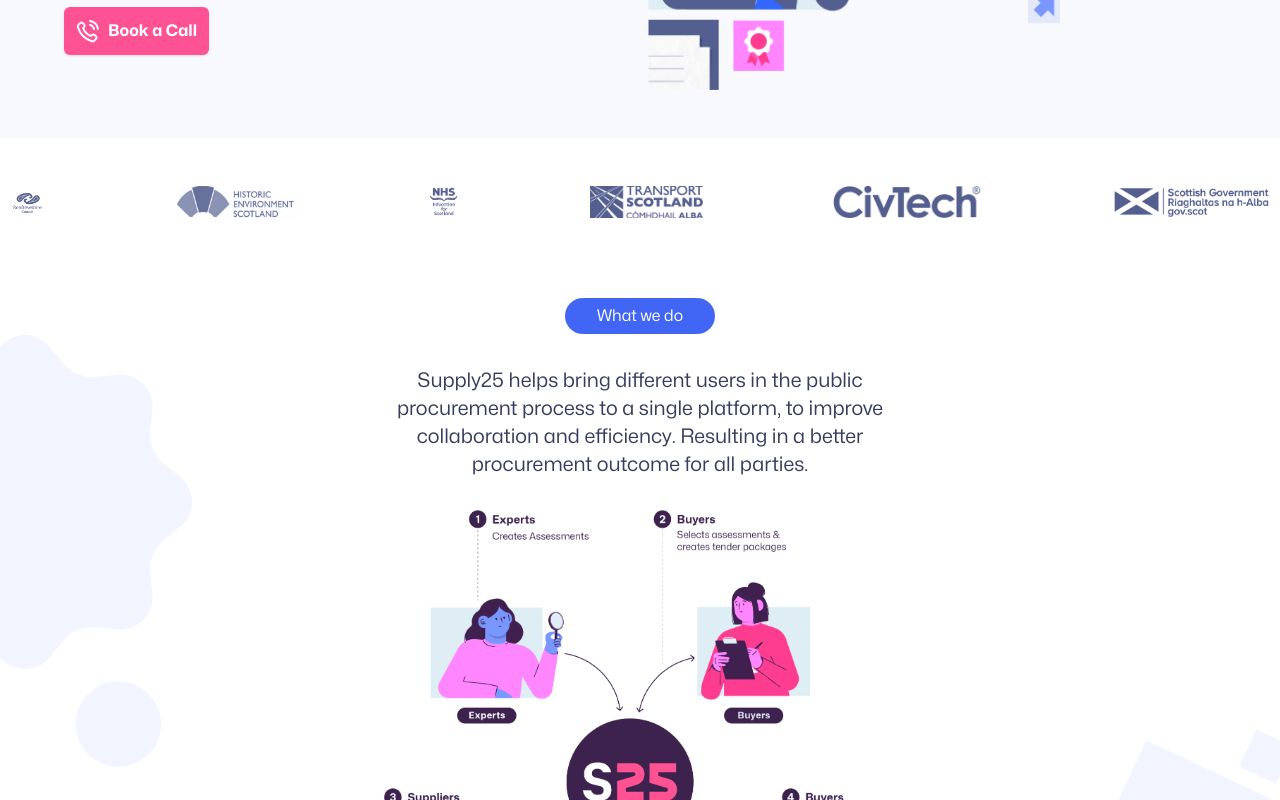
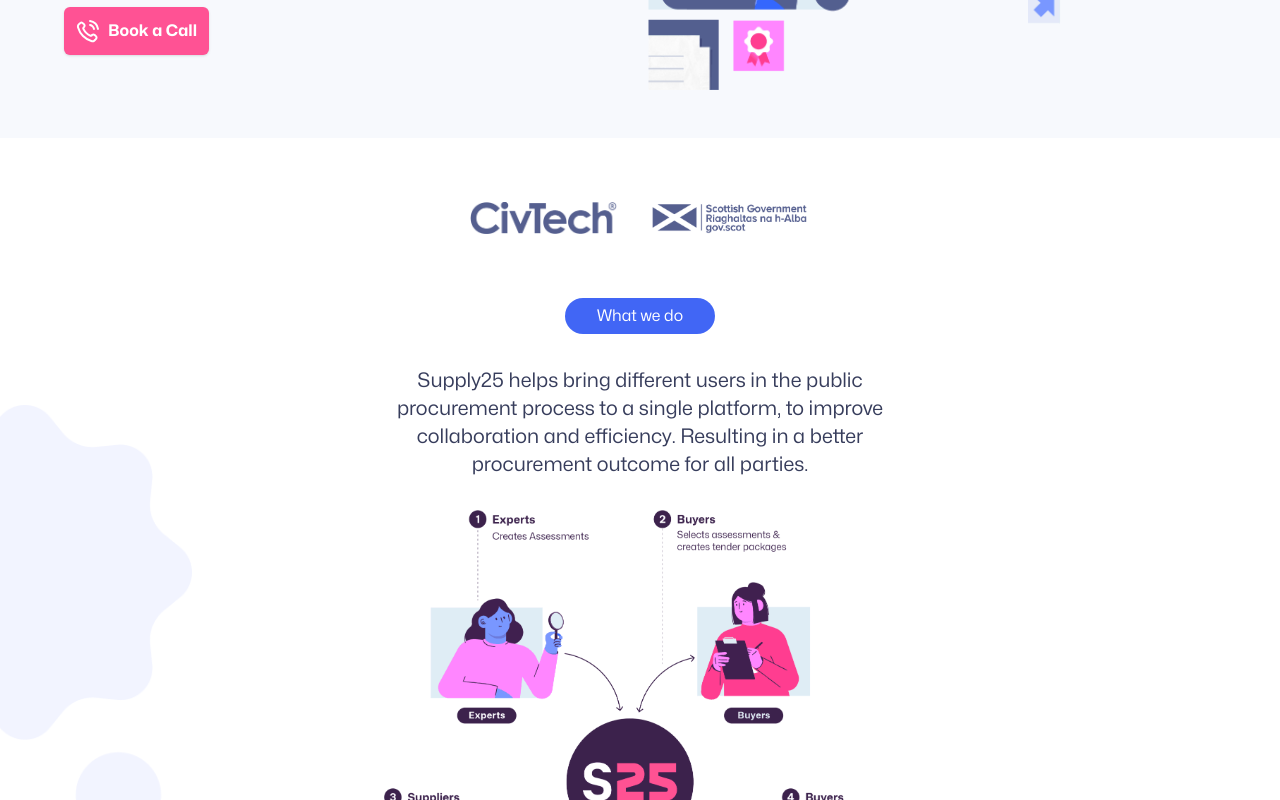
Before and after one commit to oliverjam/supply25, a Next.js app: page / in a window 1280 px wide. Shown: the part 560-1360 px from the top of the page. Built offline with nearby package versions, Linux system fonts and the light colour scheme.

Commit message:
Hide most partner logos for now

```diff
--- a/app/logos.tsx
+++ b/app/logos.tsx
@@ -9,8 +9,8 @@
 
 export function Logos() {
 	return (
-		<div className="flex items-center justify-between gap-4 py-12 px-2 overflow-x-auto [scrollbar-width:thin] [scrollbar-color:theme(colors.misty)_theme(colors.misty-light)]">
-			<img
+		<div className="flex items-center justify-center gap-8 px-2">
+			{/* <img
 				src={renfrewshire.src}
 				width={renfrewshire.width}
 				height={renfrewshire.height}
@@ -37,7 +37,7 @@
 				height={transport.height}
 				alt="Transport Scotland"
 				className={className}
-			/>
+			/> */}
 			<img
 				src={civtech.src}
 				width={civtech.width}
--- a/app/page.tsx
+++ b/app/page.tsx
@@ -40,15 +40,14 @@
 					<Img file={hero} />
 				</div>
 			</section>
-			<section className="relative">
+			<section className="relative py-16 space-y-16">
 				<Logos />
-
 				<Img file={cog} className="absolute left-0 top-[20%] w-24 md:w-48" />
 				<Img
 					file={squares}
 					className="absolute right-0 top-[60%] w-24 md:w-48"
 				/>
-				<div className="max-w-xl mx-auto p-4 sm:p-8 text-center space-y-8">
+				<div className="max-w-xl mx-auto px-4 sm:px-8 text-center space-y-8">
 					<h2 className="max-w-max mx-auto rounded-full py-2 px-8 text-base leading-tight text-white bg-cornflower">
 						What we do
 					</h2>
```
